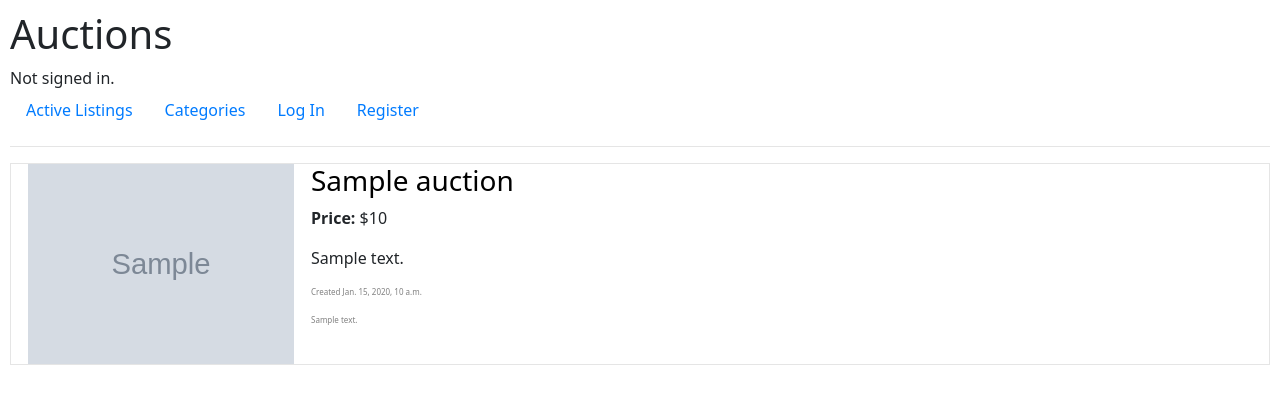
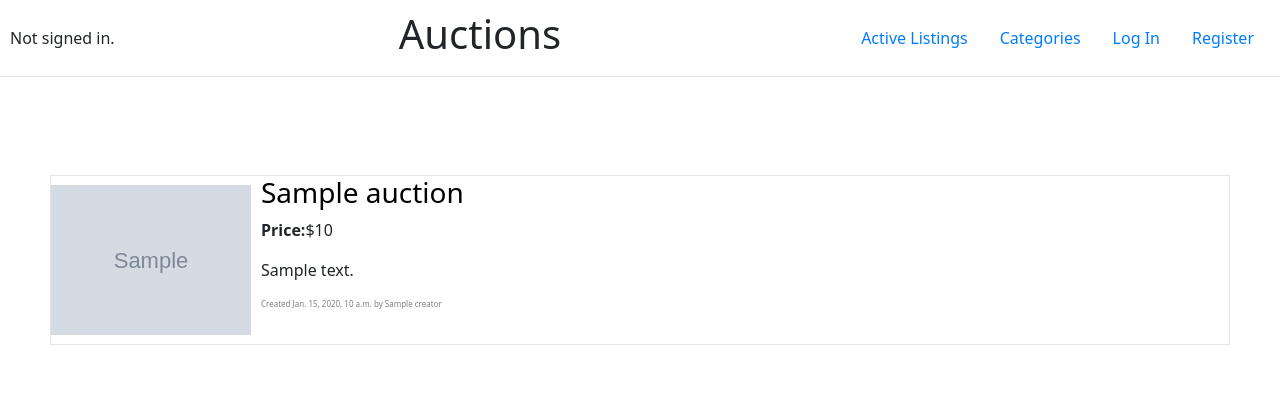
Before and after one commit to damiandrozdeu/CS50W-Commerce, a Django app: template auctions/templates/auctions/auction.html in a window 1280 px wide. Shown: the top 404 px of the page. Run offline with Django 3.2, Linux system fonts and the light colour scheme; the template is opened without the code that fills it: most values are stand-ins (such as "Sample title", 1, 10 or a date in 2020); grey boxes marked "Sample" are stand-in pictures; some libraries are stand-ins or nearby versions.

Commit message:
Final website

```diff
--- a/auctions/admin.py
+++ b/auctions/admin.py
@@ -4,7 +4,7 @@ from django.contrib.auth.admin import UserAdmin
 
 
 class AuctionAdmin(admin.ModelAdmin):
-    list_display = ("id", "creator", "title", "image","description","initial_price", "current_price", "created_date" )
+    list_display = ("id", "creator", "title", "image","description","initial_price", "current_price", "created_date" ,"active")
 
 class CommentAdmin(admin.ModelAdmin):
     list_display = ("id", "creator", "auction", "comment")
--- a/auctions/models.py
+++ b/auctions/models.py
@@ -14,7 +14,7 @@ class Category(models.Model):
 class Auction(models.Model):
     creator = models.ForeignKey(User, on_delete=models.CASCADE, related_name="auctions")
     title = models.CharField(max_length=64)
-    image = models.ImageField(null=True, blank=True, upload_to="images/")
+    image = models.ImageField(null=True, blank=True, upload_to="images")
     description = models.TextField(null=True, blank=True)
     initial_price = models.DecimalField(decimal_places=2, max_digits=10)
     watchers = models.ManyToManyField(User,  blank=True, related_name="watchlist")
--- a/auctions/static/auctions/styles.css
+++ b/auctions/static/auctions/styles.css
@@ -1,34 +1,44 @@
 body {
-  padding: 10px;
   font-size: 1rem;
   font-family: system-ui, -apple-system, BlinkMacSystemFont, "Segoe UI", Roboto, Oxygen, Ubuntu, Cantarell, "Open Sans", "Helvetica Neue", sans-serif;
 }
 
 .auction {
   border: 1px solid rgba(0, 0, 0, 0.1);
+  display: flex;
+  margin-bottom: 20px;
+  flex-direction: column;
 }
 
 .auction-container {
   display: flex;
+  align-items: center;
+}
+
+.auction-container-auction {
+  display: flex;
+  justify-content: space-between;
 }
 
 .auction-image {
-  width: 50%;
-  max-width: 300px;
+  width: 200px;
+  height: 168px;
   display: flex;
   justify-content: center;
   align-items: center;
+  overflow: hidden;
+  min-width: 200px;
 }
 .auction-image img {
-  height: 200px;
+  max-width: 100%;
+  max-height: 100%;
 }
 
 .auction-info {
-  width: 50%;
-}
-
-.auction-info-description {
-  size: 3rem;
+  display: flex;
+  flex-direction: column;
+  flex: wrap;
+  margin-left: 10px;
 }
 
 .auction-info-title {
@@ -42,4 +52,86 @@ body {
 
 .auction-info-price-text {
   font-weight: bold;
+}
+
+.navigation-pane {
+  display: flex;
+  flex-wrap: wrap;
+  justify-content: space-between;
+  align-items: center;
+  width: 100%;
+  gap: 10px;
+  background-color: white;
+  border-bottom: 1px solid rgba(0, 0, 0, 0.1);
+  padding: 10px;
+  position: fixed;
+  top: 0;
+}
+
+.content {
+  margin-top: 175px;
+  margin-left: 50px;
+  margin-right: 50px;
+}
+
+.form_add input {
+  margin-top: 10px;
+}
+
+.comments {
+  display: flex;
+}
+.comments div {
+  flex: 1;
+  padding: 10px;
+}
+
+.comments-list-comment {
+  border: 1px solid #ced4da;
+  border-radius: 10px;
+}
+
+.comments-list {
+  max-height: 300px;
+  overflow-y: auto;
+}
+.comments-list h1 {
+  margin-left: 50px;
+}
+
+.auction-inputs {
+  margin: 10px;
+  height: 50px;
+}
+.auction-inputs form {
+  margin: 10px;
+}
+
+.auction-bids {
+  margin-bottom: 10px;
+}
+
+.comments-list-comment {
+  margin-left: 50px;
+  margin-bottom: 5px;
+}
+
+.nav-item-wtachlist {
+  position: relative;
+}
+
+.watchlist-count {
+  position: absolute;
+  top: 5px;
+  right: 5px;
+  background-color: rgba(255, 0, 0, 0.829);
+  color: white;
+  border-radius: 25%;
+  padding: 2px 6px;
+  font-size: 8px;
+}
+
+.auction-left {
+  display: flex;
+  flex-direction: row;
 }/*# sourceMappingURL=styles.css.map */
--- a/auctions/static/auctions/styles.scss
+++ b/auctions/static/auctions/styles.scss
@@ -1,42 +1,56 @@
 body {
-    padding: 10px;
     font-size: 1rem;
     font-family: system-ui, -apple-system, BlinkMacSystemFont, 'Segoe UI', Roboto, Oxygen, Ubuntu, Cantarell, 'Open Sans', 'Helvetica Neue', sans-serif;
 }
 
 .auction {
 border: 1px solid rgba(0,0,0,.1);
+display: flex;
+margin-bottom: 20px;
+flex-direction: column;
 
 
 }
 
 .auction-container {
     display: flex;
+    align-items: center;
+}
+
+.auction-container-auction {
+        display: flex;
+        justify-content: space-between;
+
 
 
 }
 .auction-image {
-    width: 50%;
-    max-width: 300px;
+    width: 200px;
+    height: 168px;
     display: flex;
     justify-content: center;
     align-items: center;
+    overflow: hidden;
+    min-width: 200px;
+
     img {
-        height: 200px;
+        max-width: 100%;
+        max-height: 100%;
     }
 
 
 }
 
 .auction-info {
-    width: 50%;
+    display: flex;
+    flex-direction: column;
+    flex: wrap;
+    margin-left: 10px;
 
 }
 
-.auction-info-description {
-    size: 3rem;
 
-}
+
 .auction-info-title {
     color: black;
 
@@ -50,3 +64,85 @@ border: 1px solid rgba(0,0,0,.1);
 .auction-info-price-text {
     font-weight: bold;
 }
+
+.navigation-pane {
+    display: flex;
+    flex-wrap: wrap;
+    justify-content: space-between;
+    align-items: center;
+    width: 100%;
+    gap: 10px;
+    background-color: white;
+    border-bottom: 1px solid rgba(0,0,0,.1);
+    padding: 10px;
+    position: fixed;
+    top: 0;
+}
+
+
+.content {
+    margin-top: 175px;
+    margin-left: 50px;
+    margin-right: 50px;
+}
+.form_add{
+    input {
+        margin-top: 10px;
+    }
+}
+
+.comments{
+    display: flex;
+    div {
+        flex: 1;
+        padding: 10px;
+
+    }
+}
+
+.comments-list-comment {
+    border: 1px solid #ced4da;
+    border-radius: 10px;
+}
+.comments-list{
+    max-height: 300px;
+    overflow-y: auto;
+    h1{
+        margin-left:50px
+    }
+}
+.auction-inputs {
+    margin: 10px;
+    height: 50px;
+    form {
+        margin: 10px;
+    }
+}
+
+.auction-bids{
+    margin-bottom: 10px;
+}
+
+.comments-list-comment {
+    margin-left:50px ;
+    margin-bottom: 5px;
+}
+
+.nav-item-wtachlist{
+    position: relative;
+}
+.watchlist-count{
+    position: absolute;
+    top: 5px;
+    right: 5px;
+    background-color: rgba(255, 0, 0, 0.829);
+    color: white;
+    border-radius: 25%;
+    padding: 2px 6px;
+    font-size: 8px;
+}
+
+.auction-left{
+    display: flex;
+    flex-direction: row;
+}
--- a/auctions/templates/auctions/auction.html
+++ b/auctions/templates/auctions/auction.html
@@ -1,20 +1,42 @@
 {% extends "auctions/layout.html" %}
 
 {% block body %}
+
+{% if user.is_authenticated %}
+{%if auction.active %}
+
+{% if message_bid %}
+<div class="alert alert-danger" role="alert">
+    {{message_bid}}
+</div>
+{% endif %}
+{%else%}
+<div class="alert alert-danger" role="alert">
+    Auction is not active!
+</div>
+{% if is_winner %}
+<div class="alert alert-success" role="alert">
+    Congrats you won the auction!
+  </div>
+{% endif %}
+{% endif %}
+{% endif %}
+
 <div class="auction">
-    <div class="auction-container">
+    <div class="auction-container-auction">
+        <div class="auction-left">
             <div class="auction-image">
                 <img src="{{ auction.image.url }}" alt="{{ auction.title }}">
             </div>
+            <div class="auction-details">
                 <div class="auction-info">
                     <h3 class="auction-info-title">{{ auction.title }}</h3>
-            <p class="auction-info-price"><span class="auction-info-price-text">Price:</span> ${{ auction.current_price }}</p>
+                    <p class="auction-info-price"><span class="auction-info-price-text">Price:</span>${{auction.current_price}}</p>
                     <p class="auction-info-description">{{ auction.description }}</p>
-            <p class="auction-info-date">Created {{ auction.created_date }}</p>
-            {% for comment in comments %}
-            <p class="auction-info-date">{{comment}}</p>
-            {% endfor %}
+                    <p class="auction-info-date">Created {{ auction.created_date }} by {{ auction.creator }} </p>
                 </div>
+                <div class="auction-bids">
+
                     {% if user.is_authenticated %}
                     {%if auction.active %}
                     <form action="{% url 'add_bid' auction.id %}" method="post">
@@ -22,10 +44,15 @@
                         {{ form_bid.as_p }}
                         <input type="submit" class="btn btn-primary" value="Make a bid!">
                     </form>
-        {% if message_bid %}
-        {{message_bid}}
+
                     {% endif %}
-
+                    {% endif %}
+                </div>
+            </div>
+        </div>
+        <div class="auction-inputs">
+            {% if user.is_authenticated %}
+            {%if auction.active %}
             {% if is_creator %}
             <form action="{% url 'close_auction' auction.id %}" method="post">
                 {% csrf_token %}
@@ -34,34 +61,48 @@
             {% endif %}
 
             {% if is_watcher %}
-        <div>
             <form action="{% url 'remove_watchlist' auction.id %}" method="post">
                 {% csrf_token %}
-                <input type="submit" value="Remove from watchlist">
+                <input type="submit" class="btn btn-primary" value="Remove from watchlist">
             </form>
 
             {% else %}
             <form action="{% url 'add_watchlist' auction.id %}" method="post">
                 {% csrf_token %}
-                <input type="submit" value="Add to watchlist">
+                <input type="submit" class="btn btn-primary" value="Add to watchlist">
             </form>
-        </div>
+            {% endif %}
             {% endif %}
 
-        {% else %}
-        Auction is not active!
-        {% endif %}
-        {% if is_winner %}
-        Congrats you won the auction!
-        {% endif %}
-        <div>
-            <form action="{% url 'add_comment' auction.id %}" method="post">
-                {% csrf_token %}
-                {{ form_add.as_p }}
-                <input type="submit" value="Add comment!">
-            </form>
-        </div>
             {% endif %}
 
+
         </div>
+    </div>
+</div>
+{% if user.is_authenticated %}
+{%if auction.active %}
+<div class="comments">
+    <div class="comments-add">
+            <form class="form_add" action="{% url 'add_comment' auction.id %}" method="post">
+                {% csrf_token %}
+                {{ form_add }}
+                <input type="submit" class="btn btn-primary" value="Add comment!">
+            </form>
+            {% endif %}
+        </div>
+        <div class="comments-list">
+            <h1>Comment</h1>
+            {% for comment in comments %}
+            <div class="comments-list-comment">
+                <p> {{comment.creator}}</p>
+                <p>{{comment}}</p>
+            </div>
+            {% endfor %}
+        </div>
+    </div>
+</div>
+
+{% endif %}
+
 {% endblock %}
--- a/auctions/templates/auctions/index.html
+++ b/auctions/templates/auctions/index.html
@@ -12,7 +12,7 @@
                 <a href="{% url 'auction' auction_id=auction.id %}" class="auction-link"><h3 class="auction-info-title">{{ auction.title }}</h3></a>
                 <p class="auction-info-price"><span class="auction-info-price-text">Price:</span> ${{ auction.current_price }}</p>
                 <p class="auction-info-description">{{ auction.description }}</p>
-                <p class="auction-info-date">Created {{ auction.created_date }}</p>
+                <p class="auction-info-date">Created {{ auction.created_date }} by {{ auction.creator }}</p>
             </div>
         </div>
     </div>
--- a/auctions/templates/auctions/layout.html
+++ b/auctions/templates/auctions/layout.html
@@ -1,5 +1,3 @@
-{% load static %}
-
 <!DOCTYPE html>
 <html lang="en">
 <head>
@@ -9,13 +7,16 @@
     <link rel="stylesheet" href="{% static 'auctions/styles.css' %}">
 </head>
 <body>
-        <h1>Auctions</h1>
-        <div>
+    <div class="navigation-pane">
+        <div class="sign-in">
             {% if user.is_authenticated %}
                 Signed in as <strong>{{ user.username }}</strong>.
             {% else %}
                 Not signed in.
             {% endif %}
+        </div>
+        <div class="title">
+            <h1>Auctions</h1>
         </div>
         <ul class="nav">
             <li class="nav-item">
@@ -25,8 +26,11 @@
                 <a class="nav-link" href="{% url 'categories' %}">Categories</a>
             </li>
             {% if user.is_authenticated %}
-                <li class="nav-item">
+                <li class="nav-item-wtachlist">
                     <a class="nav-link" href="{% url 'watchlist' %}">Watchlist</a>
+                    {% if watchlist_count > 0 %}
+                        <span class="watchlist-count">{{ watchlist_count }}</span>
+                    {% endif %}
                 </li>
                 <li class="nav-item">
                     <a class="nav-link" href="{% url 'create_listing' %}">Create Listing</a>
@@ -43,8 +47,10 @@
                 </li>
             {% endif %}
         </ul>
-        <hr>
+    </div>
+    <div class="content">
         {% block body %}
         {% endblock %}
+    </div>
 </body>
 </html>
--- a/auctions/templates/auctions/watchlist.html
+++ b/auctions/templates/auctions/watchlist.html
@@ -3,7 +3,6 @@
 
 {% block body %}
     <h2>Watchlist</h2>
-    <ul>
         {% for auction in watchlist %}
         <div class="auction">
             <div class="auction-container">
@@ -20,6 +19,5 @@
             </div>
         </div>
         {% endfor %}
-        </ul>
 
 {% endblock %}
--- a/commerce/settings.py
+++ b/commerce/settings.py
@@ -62,6 +62,7 @@ TEMPLATES = [
                 'django.template.context_processors.request',
                 'django.contrib.auth.context_processors.auth',
                 'django.contrib.messages.context_processors.messages',
+                "auctions.context_processors.watchlist_count",
             ],
         },
     },
```
Also changed, not shown: auctions/views.py (+7 -4 lines), auctions/templates/auctions/create_listing.html (line endings or trailing spaces), media/images/Elanco_Database_-_Diagram.png (deleted), media/images/cat.jpg (deleted), media/images/cat_c1gXMzi.jpg (deleted), media/images/cat_utwv2BP.jpg (deleted), media/images/search.png (deleted), 1 other file. Lines whose indentation alone changed are shown as unchanged.
